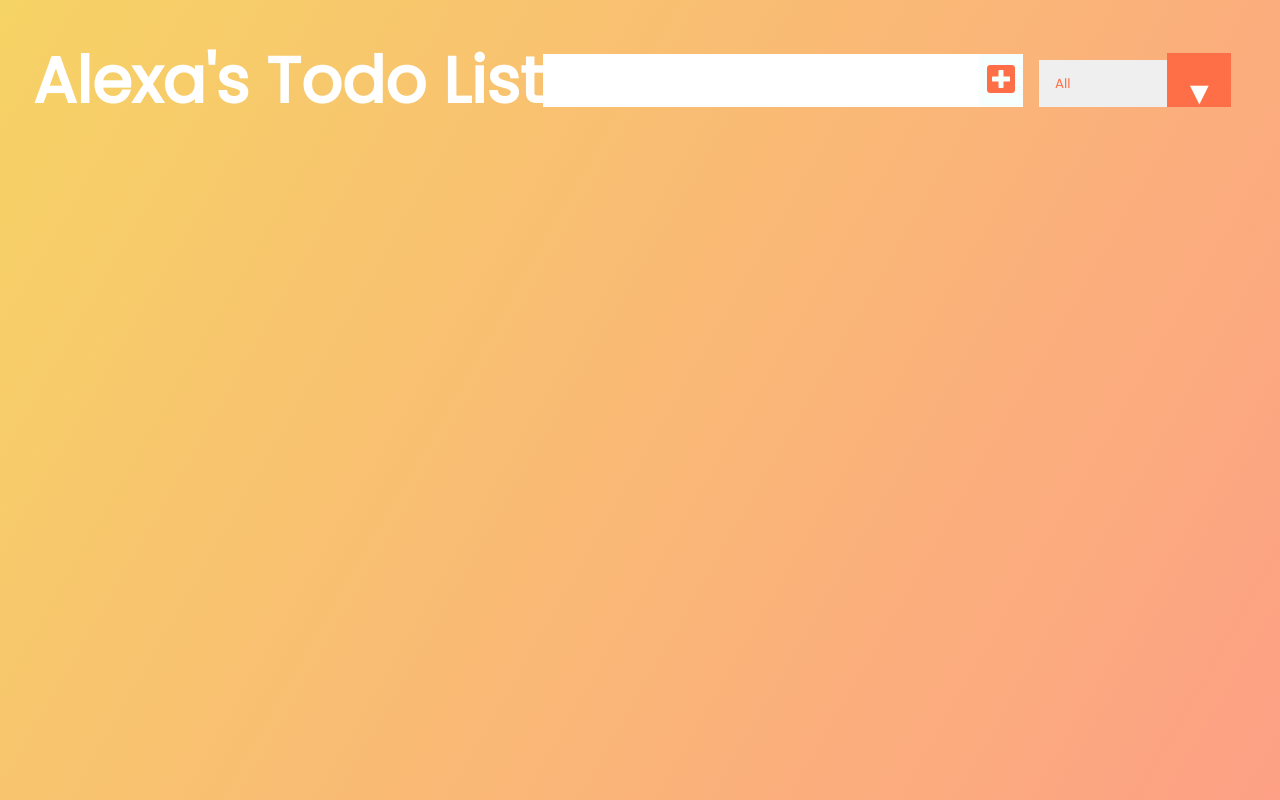
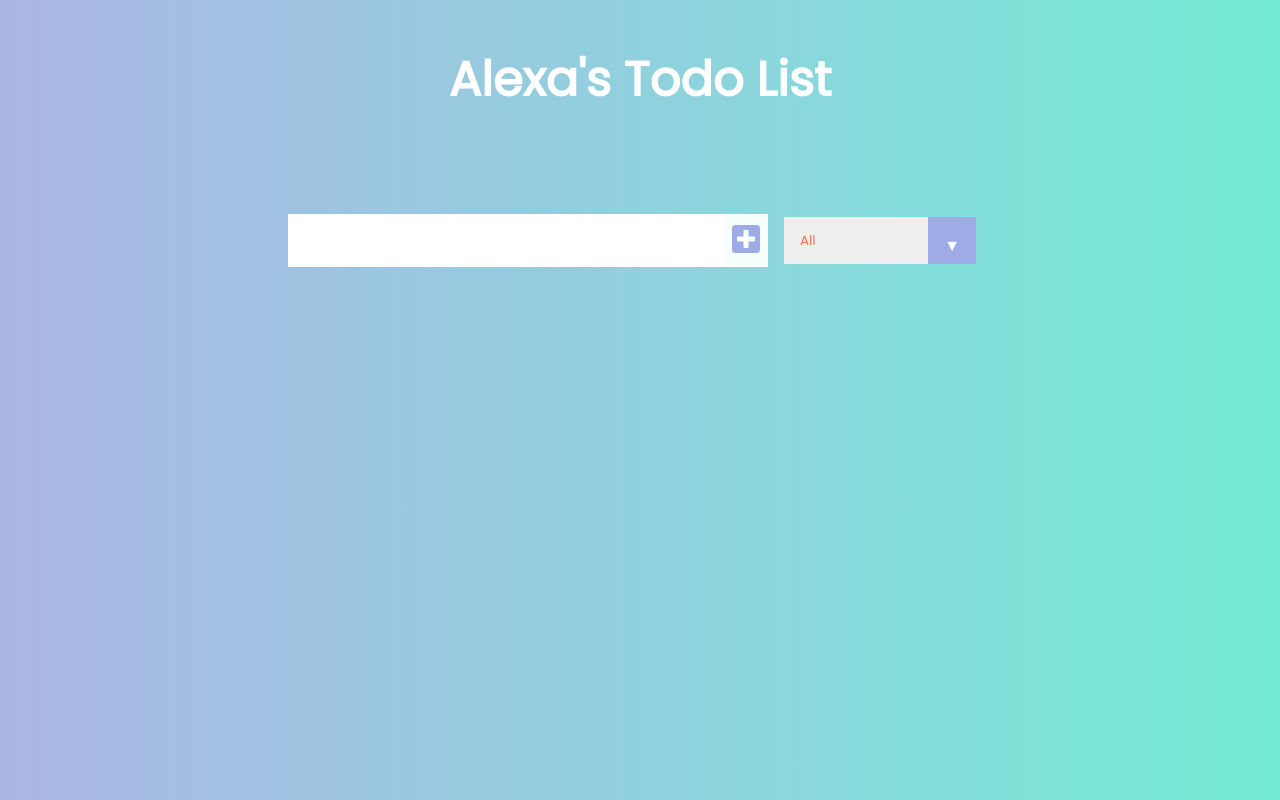
Before and after one commit to snowleopardAlexa/simple-todo-app-react, a React (Create React App) app: page / in a window 1280 px wide. Built offline with nearby package versions, Linux system fonts and the light colour scheme.

Commit message:
add props to form

```diff
--- a/src/App.css
+++ b/src/App.css
@@ -3,23 +3,27 @@
   padding: 0;
   box-sizing: border-box;
 }
+
 body {
-  background-image: linear-gradient(120deg, #f6d365 0%, #fda085 100%);
+  background: #74ebd5;  /* fallback for old browsers */
+  background: -webkit-linear-gradient(to right, #ACB6E5, #74ebd5);  /* Chrome 10-25, Safari 5.1-6 */
+  background: linear-gradient(to right, #ACB6E5, #74ebd5); /* W3C, IE 10+/ Edge, Firefox 16+, Chrome 26+, Opera 12+, Safari 7+ */
   color: white;
   font-family: "Poppins", sans-serif;
   min-height: 100vh;
 }
+
 header {
-  font-size: 2rem;
+  font-size: 1.5rem;
 }
 
-header,
-form {
+header, form {
   min-height: 20vh;
   display: flex;
   justify-content: center;
   align-items: center;
 }
+
 form input,
 form button {
   padding: 0.5rem;
@@ -27,16 +31,19 @@ form button {
   border: none;
   background: white;
 }
+
 form button {
-  color: #ff6f47;
+  color: #9eabe4;
   background: #f7fffe;
   cursor: pointer;
   transition: all 0.3s ease;
 }
+
 form button:hover {
-  background: #ff6f47;
+  background: #ACB6E5;
   color: white;
 }
+
 .todo-container {
   display: flex;
   justify-content: center;
@@ -58,25 +65,29 @@ form button:hover {
   align-items: center;
   transition: all 1s ease;
 }
+
 .filter-todo {
   padding: 1rem;
 }
+
 .todo li {
   flex: 1;
 }
 
 .trash-btn,
 .complete-btn {
-  background: #ff6f47;
+  background: #9eabe4;
   color: white;
   border: none;
   padding: 1rem;
   cursor: pointer;
   font-size: 1rem;
 }
+
 .complete-btn {
   background: rgb(11, 212, 162);
 }
+
 .todo-item {
   padding: 0rem 0.5rem;
 }
@@ -96,7 +107,8 @@ form button:hover {
   opacity: 0.5;
 }
 
-/*CUSTOM SELECTOR */
+/* CUSTOM SELECTOR */
+
 select {
   -webkit-appearance: none;
   -moz-appearance: none;
@@ -109,28 +121,33 @@ select {
 }
 
 /* Custom Select */
+
 .select {
   margin: 1rem;
   position: relative;
   overflow: hidden;
 }
+
 select {
   color: #ff6f47;
   font-family: "Poppins", sans-serif;
   cursor: pointer;
   width: 12rem;
 }
+
 /* Arrow */
+
 .select::after {
   content: "\25BC";
   position: absolute;
   top: 0;
   right: 0;
   padding: 1rem;
-  background: #ff6f47;
+  background: #9eabe4;
   cursor: pointer;
   pointer-events: none;
 }
+
 /* Transition */
 /*
 .select:hover::after {
--- a/src/App.js
+++ b/src/App.js
@@ -1,14 +1,25 @@
-import React from "react";
+import React, { useState } from "react";
 import './App.css';
 import Form from "./components/Form";
+import TodoList from "./components/TodoList";
 
 function App() {
+
+  const [inputText, setInputText] = useState("");
+  const [todos, setTodos] = useState([]);
+
   return (
     <div className="App">
        <header>
          <h1>Alexa's Todo List</h1>
-         <Form />
        </header>
+        <Form
+          inputText={inputText}
+          todos={todos}
+          setTodos={setTodos}
+          setInputText={setInputText}
+        />
+        <TodoList />
     </div>
   );
 }
--- a/src/components/Form.jsx
+++ b/src/components/Form.jsx
@@ -1,11 +1,26 @@
 import React from 'react'
 
-function Form() {
+function Form({ setInputText, todos, setTodos }) {
+
+    // write JS code and function
+    const inputTextHandler = (e) => {
+        console.log(e.target.value);
+        setInputText(e.target.value);
+    };
+    // prevents the page from refreshing
+    const submitTodoHandler = (e) => {
+        e.preventDefault();
+        // spreading todos array
+        setTodos([
+            ...todos, { text: inputText, completed: false, id: Math.random() * 1000},
+        ])
+    }
+
     return (
         <div>
             <form>
-                <input type="text" className="todo-input" />
-                <button className="todo-button" type="submit">
+                <input type="text" className="todo-input" onChange={inputTextHandler} />
+                <button className="todo-button" type="submit" onClick={submitTodoHandler}>
                     <i className="fas fa-plus-square"></i>
                 </button>
                 <div className="select">
--- a/src/components/TodoList.jsx
+++ b/src/components/TodoList.jsx
@@ -0,0 +1,12 @@
+import React from 'react';
+
+
+function TodoList() {
+    return (
+         <div className="todo-container">
+            <ul className="todo-list"></ul>
+        </div>
+    );
+}
+
+export default TodoList;
```
